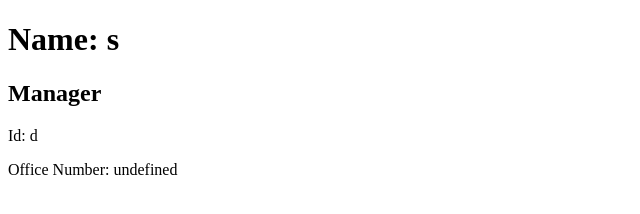
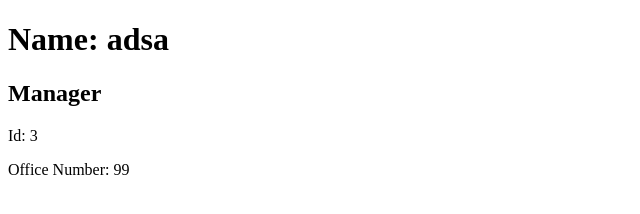
Before and after one commit to Jonchirinos/hw10, a website: page index.html in a window 1280 px wide. Shown: the whole page, without its empty margins (0-640 px from the left). Drawn offline with Linux system fonts and the light colour scheme.

Commit message:
really fixed the classes for good this time

```diff
--- a/index.html
+++ b/index.html
@@ -8,10 +8,10 @@
    </head>
    <body>
    <div>
-           <h1>Name: s</h1>
+           <h1>Name: adsa</h1>
            <h2>Manager</h2>
-           <p>Id: d </p>
-           <p>Office Number: undefined </p>
+           <p>Id: 3 </p>
+           <p>Office Number: 99 </p>
            </div>
 
    </body>
--- a/lib/manager.js
+++ b/lib/manager.js
@@ -3,7 +3,7 @@ const Employee = require("./Employee");
 class Manager extends Employee {
     constructor(name, id, email, officeNumber) {
         super(name, id, email, officeNumber);
-        this.officeNumber;
+        this.officeNumber = officeNumber;
     }
     getOfficeNumber() {
         return this.officeNumber;
```
Also changed, not shown: index.js (+5 -3 lines).
